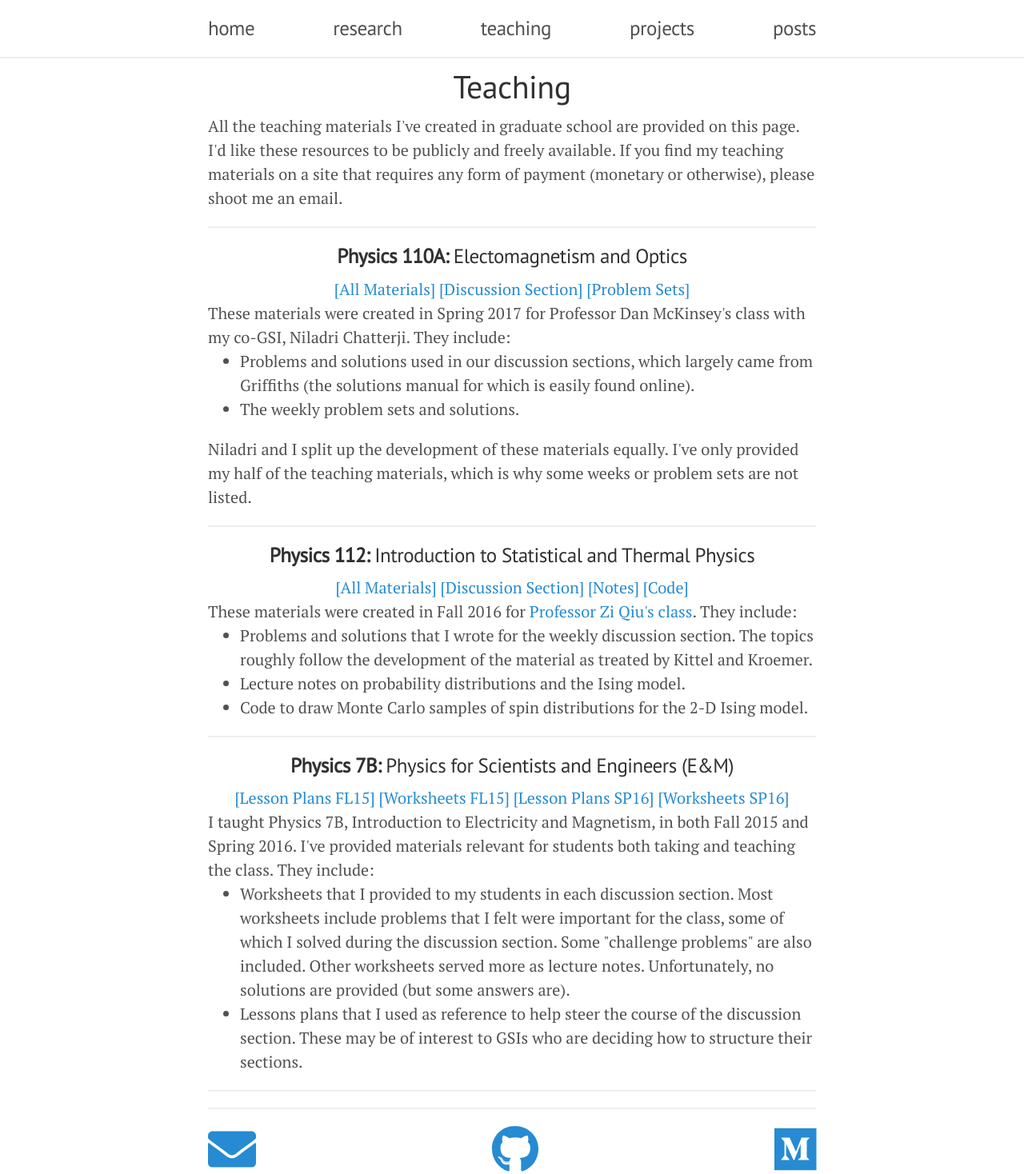
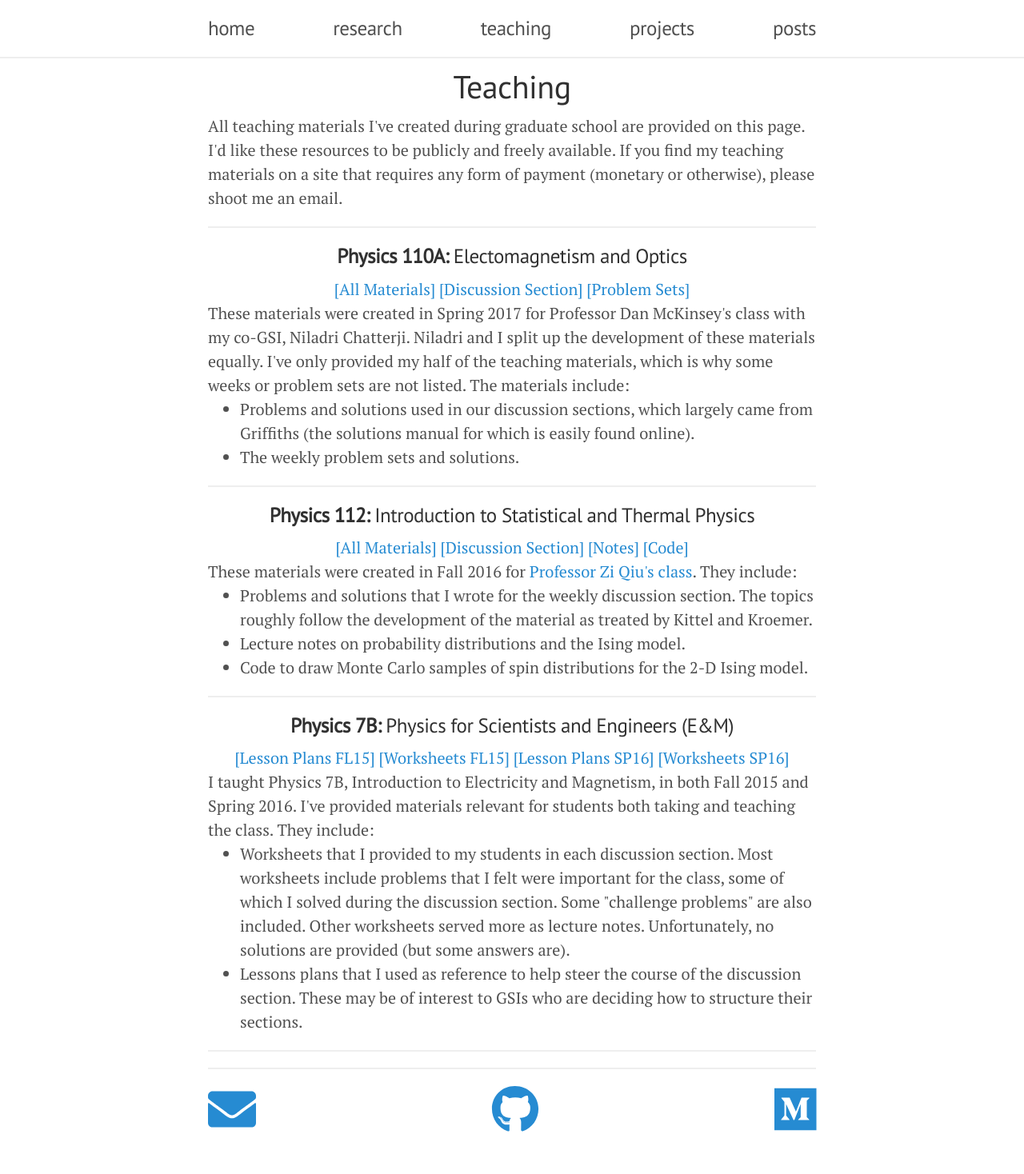
Before and after one commit to pssachdeva/pssachdeva.github.io, a Jekyll site: the page built from teaching.html, in a window 1280 px wide. Shown: the whole page at 80% size. Built offline with Jekyll 4.4.1, drawn with Linux system fonts in a browser that asks for light colours; nearby versions of some CDN libraries; after the commit the page ends 1418 px from its top, so only the background shows below that.

Commit message:
Update teaching.html
some text updates

```diff
--- a/teaching.html
+++ b/teaching.html
@@ -5,7 +5,7 @@ title: Teaching
 <div class="picture">
 	<h1 align="center">Teaching</h1>
 </div>
-All the teaching materials I've created in graduate school are provided on this page. I'd like these resources to be publicly and freely available. If you find my teaching materials on a site that requires any form of payment (monetary or otherwise), please shoot me an email.
+All teaching materials I've created during graduate school are provided on this page. I'd like these resources to be publicly and freely available. If you find my teaching materials on a site that requires any form of payment (monetary or otherwise), please shoot me an email.
 <hr>
 <div>
 	<h3 align="center"><b>Physics 110A:</b> Electomagnetism and Optics<br></h3>
@@ -15,12 +15,12 @@ All the teaching materials I've created in graduate school are provided on this
 			<a href="https://drive.google.com/open?id=1xQawwDWOVgO___jegoaCQObAE4IHWQNL">[Problem Sets]</a>
 		</div>
 
-		These materials were created in Spring 2017 for Professor Dan McKinsey's class with my co-GSI, Niladri Chatterji. They include:
+		These materials were created in Spring 2017 for Professor Dan McKinsey's class with my co-GSI, Niladri Chatterji. Niladri and I split up the development of these materials equally. I've only provided my half of the teaching materials, which is why some weeks or problem sets are not listed.
+		The materials include:
 		<ul>
 			<li> Problems and solutions used in our discussion sections, which largely came from Griffiths (the solutions manual for which is easily found online).</li>
 			<li> The weekly problem sets and solutions.</li>
 		</ul>
-		Niladri and I split up the development of these materials equally. I've only provided my half of the teaching materials, which is why some weeks or problem sets are not listed.
 	<hr>
 	<h3 align="center"><b>Physics 112:</b> Introduction to Statistical and Thermal Physics  <br></h3>
 		<div align="center">
```
